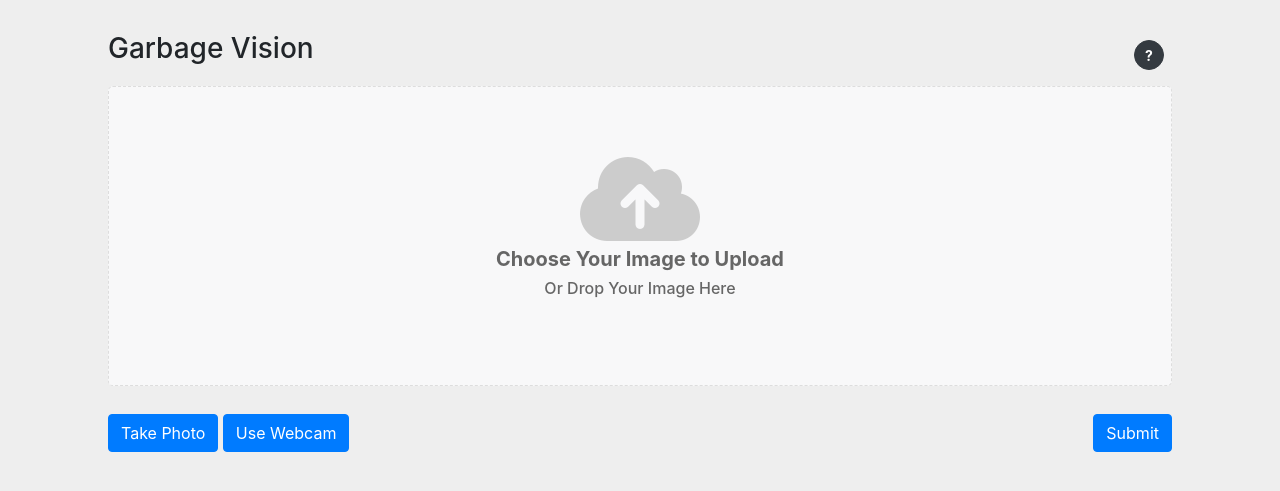
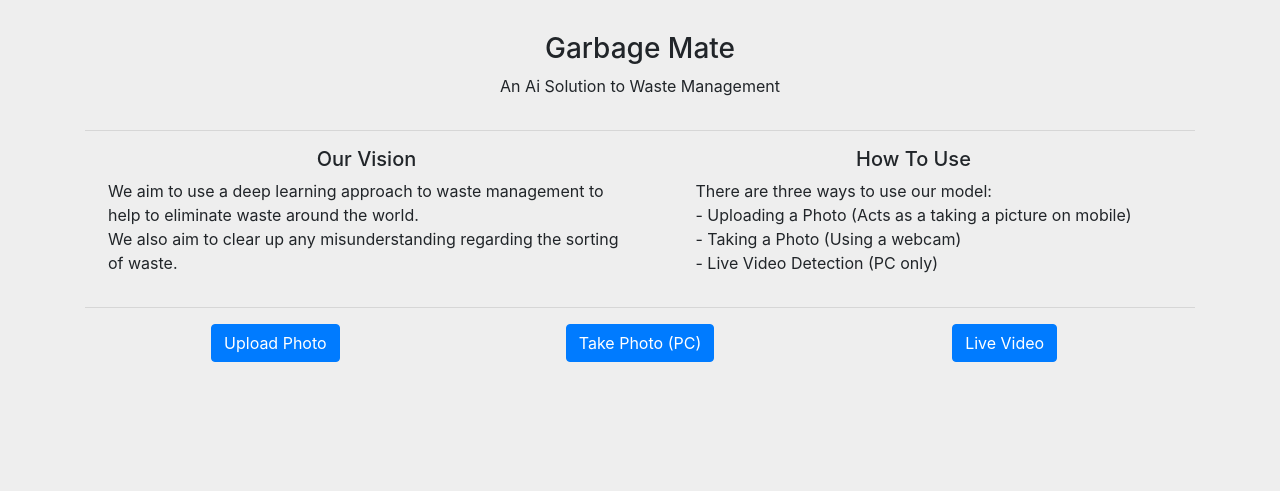
Before and after one commit to Cameron-Chilvers/DeepLearnWebsite, a Flask app: page / in a window 1280 px wide. Shown: the top 491 px of the page. Run offline with Flask 3, Linux system fonts and the light colour scheme; parts of the project's set-up code (start-up, migrations or seed data) failed here and were passed over; some libraries are stand-ins or nearby versions.

Commit message:
Final Commit for Assignment 3

```diff
--- a/Templates/choices.html
+++ /dev/null
@@ -1,100 +0,0 @@
-{% include 'imports.html' %}
-
-<link rel="stylesheet" href="static/css/styleSheet.css" type="text/css">
-
-<!-- Modal -->
-<div class="modal fade" id="helpModal" tabindex="-1" role="dialog" aria-labelledby="helpModalTitle" aria-hidden="true">
-    <div class="modal-dialog" role="document">
-      <div class="modal-content">
-        <div class="modal-header">
-          <h5 class="modal-title" id="helpModalTitle">What To Do</h5>
-          <button type="button" class="close" data-dismiss="modal" aria-label="Close">
-            <span aria-hidden="true">&times;</span>
-          </button>
-        </div>
-        <div class="modal-body">
-          <p>There are two ways to use this website to sort your garbage:<br>
-             - You can upload a picture and then it will show you where the garbage is and where is goes<br>
-             - You can take a picture with your webcam. (This feature only avaliable on a computer)</p>
-        </div>
-        <div class="modal-footer">
-          <button type="button" class="btn btn-secondary" data-dismiss="modal">Close</button>
-        </div>
-      </div>
-    </div>
-  </div>
-
-<br>
-<form method="POST" enctype=multipart/form-data>
-    <div class="'m-4">
-        <div class="container">
-            <div class="row m-2">
-                <div class="col">
-                    <a href="/" style="color: inherit;"><h3>Garbage Vision</h3></a>
-                </div>
-                <div class="col m-2">
-                    <button type="button" class="btn btn-dark btn-circle btn-sm float-right" data-toggle="modal" data-target="#helpModal"><strong>?</strong></button>
-                </div>
-            </div>
-            <div class="row m-2">
-                <div class="col">
-                    <div class="image-upload">
-                        <label style="cursor: pointer;" for="file_upload">
-                            <div class="preview-container mt-4">
-                                <h6>Image Preview</h6>
-                                <img id="preview" alt="Preview" />
-                            </div>
-                            <i class="fa-solid fa-cloud-arrow-up mt-5 pt-3"></i>
-                            <h5><b>Choose Your Image to Upload</b></h5>
-                            <h6 class="mt-10 mb-70">Or Drop Your Image Here</h6>
-
-
-                          <input type="file" accept="image/*;capture=camera" name="file" class="image-input" data-traget-resolution="image_resolution" id="file_upload">
-                        </label>
-                    </div>
-                </div>
-            </div>
-            <div class="row mx-2">
-                <div class="col">
-                   <button class="btn btn-primary" id="photoBtn">Take Photo</button>
-                   <button class="btn btn-primary" id="videoBtn">Use Webcam</button>
-
-                    <input class="btn btn-primary float-right" id="submitBtn" val='Submit' type="submit"/>
-                </div>
-            </div>
-            {% if filename != None %}
-                <div class="row my-2 d-flex justify-content-center">
-                    <img src="{{filename}}" style="max-width: 600; max-height: 1200;">
-                </div>
-            {% endif %}
-        </div>
-    </div>
-</form>
-<script>
-    $('#photoBtn').click(function(e){
-        e.preventDefault();
-        location.href = location.href + '/take-photo';
-    });
-
-    $('#videoBtn').click(function(e){
-        e.preventDefault();
-        location.href = location.href + '/video-stream';
-    });
-
-    const fileInput = document.getElementById('file_upload');
-    const previewContainer = document.querySelector('.preview-container');
-    const previewImage = document.getElementById('preview');
-
-    fileInput.addEventListener('change', (event) => {
-        const file = event.target.files[0];
-        const reader = new FileReader();
-
-        reader.addEventListener('load', () => {
-        previewImage.setAttribute('src', reader.result);
-        previewContainer.style.display = 'block';
-        fileInput.style.display = 'none';
-        });
-
-        reader.readAsDataURL(file);
-    });
-</script>
--- /dev/null
+++ b/Templates/home.html
@@ -0,0 +1,61 @@
+{% include 'imports.html' %}
+
+<link rel="stylesheet" href="static/css/styleSheet.css" type="text/css">
+
+<div class="'m-4">
+    <div class="container">
+        <br>
+        <div class="row m-2">
+            <div class="col text-center">
+                <a href="/" style="color: inherit;"><h3>Garbage Mate</h3>
+                <p>An Ai Solution to Waste Management</p></a>
+            </div>
+        </div>
+        <hr>
+        <div class="row m-2 ">
+            <div class="col ">
+                <div class="row">
+                    <div class="col d-flex justify-content-center">
+                        <h5>Our Vision</h5>
+                    </div>
+                </div>
+                <div class="row">
+                    <div class="col d-flex justify-content-center">
+                        <p>We aim to use a deep learning approach to waste management to help to eliminate waste around the world.<br>
+                        We also aim to clear up any misunderstanding regarding the sorting of waste.</p>
+                    </div>
+                </div>
+            </div>
+            <div class="col d-flex justify-content-center">
+                <div class="col ">
+                    <div class="row">
+                        <div class="col d-flex justify-content-center">
+                            <h5>How To Use</h5>
+                        </div>
+                    </div>
+                    <div class="row">
+                        <div class="col d-flex justify-content-center">
+                            <p>There are three ways to use our model:<br>
+                                - Uploading a Photo (Acts as a taking a picture on mobile)<br>
+                                - Taking a Photo (Using a webcam) <br>
+                                - Live Video Detection (PC only)
+                            </p>
+                        </div>
+                    </div>
+                </div>
+            </div>
+        </div>
+        <hr>
+        <div class="row m-2 ">
+            <div class="col d-flex justify-content-center">
+                <a href="./upload-photo"><button class="btn btn-primary" id="photoBtn">Upload Photo</button></a>
+            </div>
+            <div class="col d-flex justify-content-center">
+                <a href="./take-photo"><button class="btn btn-primary" id="videoBtn">Take Photo (PC)</button></a>
+            </div>
+            <div class="col d-flex justify-content-center">
+                <a href="./video-stream"><button class="btn btn-primary" id="videoBtn">Live Video</button></a>
+            </div>
+        </div>
+    </div>
+</div>
--- a/Templates/video.html
+++ b/Templates/video.html
@@ -23,8 +23,8 @@
           </button>
         </div>
         <div class="modal-body">
-          <p>This is the Video Page<br>
-            The website will use your webcame to find garbage in the video</p>
+          <p><u>This is the Video Page</u><br>
+            Using your webcam the website will find the garbage from the video wherever you are!!</p>
         </div>
         <div class="modal-footer">
           <button type="button" class="btn btn-secondary" data-dismiss="modal">Close</button>
@@ -37,7 +37,7 @@
     <div class="container">
         <div class="row m-2">
             <div class="col">
-                <a href="/" style="color: inherit;"><h3>Garbage Vision</h3></a>
+                <a href="/" style="color: inherit;"><h3>Garbage Mate</h3></a>
             </div>
             <div class="col m-2">
                 <button type="button" class="btn btn-dark btn-circle btn-sm float-right" data-toggle="modal" data-target="#helpModal"><strong>?</strong></button>
--- a/app.py
+++ b/app.py
@@ -12,12 +12,13 @@ from camera import VideoCamera
 app = Flask(__name__)
 app.config['SECRET_KEY'] = 'STINKY'
 app.config["UPLOAD_FOLDER"] = 'uploads'
-ALLOWED_EXTENSIONS = set(['txt', 'pdf', 'png', 'jpg', 'jpeg', 'gif'])
+ALLOWED_EXTENSIONS = set(['png', 'jpg', 'jpeg'])
 YAMLPATH = os.path.join(os.getcwd(),'modelYaml.yaml')
-PTPATH = os.path.join(os.getcwd(),'best.pt')
+PTPATH = os.path.join(os.getcwd(),'model.pt')
 
-WEBSITE_TEMP = "website.html"
-CHOICES_TEMP = "choices.html"
+HOME_TEMP = "home.html"
+PHOTO_TEMP = "photo.html"
+UPLOAD_TEMP = "upload.html"
 VIDEO_TEMP = "video.html"
 
 def allowed_file(filename):
@@ -25,16 +26,19 @@ def allowed_file(filename):
 
 @app.route("/")
 def start_website():
-    return render_template(CHOICES_TEMP, filename = None)
+    return render_template(HOME_TEMP)
 
-@app.route("/", methods=["POST"])
-def save_photo():
+@app.route("/upload-photo")
+def upload_photo():
+    return render_template(UPLOAD_TEMP, filename = None)
+
+@app.route("/upload-photo", methods=["POST"])
+def save_uploaded_photo():
     if request.method == 'POST':
 
         if 'file' not in request.files:
             flash('No file part')
             return redirect(request.url)
-
 
         file = request.files['file']
 
@@ -50,8 +54,8 @@ def save_photo():
             shutil.move(os.path.join(saveDir, secure_filename(file.filename)), filename)
             filename = '\\uploads\\'+ secure_filename(file.filename)
 
-            return render_template(CHOICES_TEMP, filename = filename)
-    return redirect('/')
+            return render_template(UPLOAD_TEMP, filename = filename)
+    return redirect('/upload-photo')
 
 
 @app.route("/save-photo", methods=['POST'])
@@ -78,7 +82,7 @@ def save_taken_photo():
 
 @app.route('/take-photo')
 def take_photo():
-    return render_template(WEBSITE_TEMP)
+    return render_template(PHOTO_TEMP)
 
 @app.route('/video-stream')
 def video_stream():
--- a/camera.py
+++ b/camera.py
@@ -3,7 +3,7 @@ import numpy as np
 import torch
 from yolov5.detect import run
 
-model = torch.hub.load('yolov5','custom', path='best.pt', force_reload=True, source='local')
+model = torch.hub.load('yolov5','custom', path='model.pt', force_reload=True, source='local')
 
 class VideoCamera(object):
     def __init__(self):
```
Also changed, not shown: Templates/photo.html (added, +112 -0 lines), Templates/upload.html (added, +98 -0 lines), Templates/website.html (deleted, +0 -110 lines).
